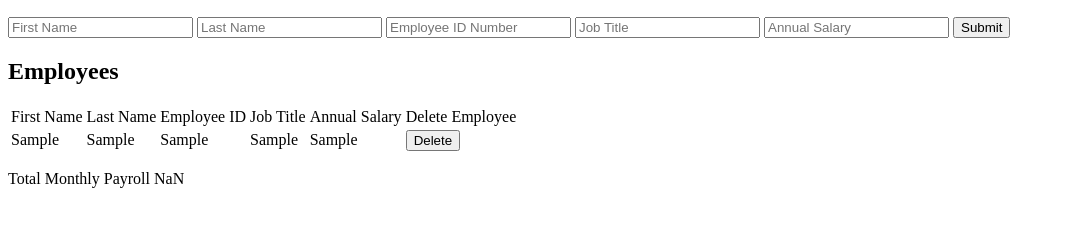
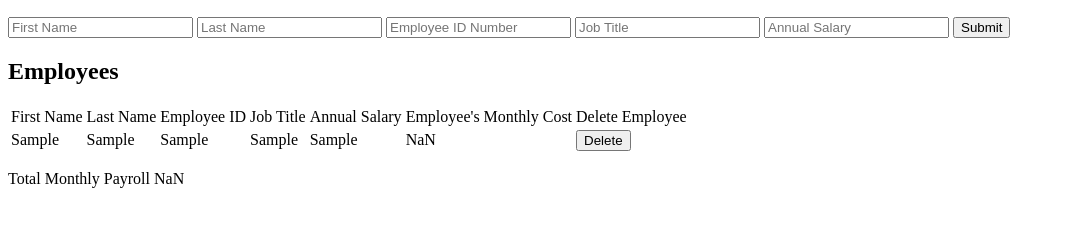
Before and after one commit to NekkidBear/JKL-weekend-salary-calculator, a website: page index.html in a window 1280 px wide. Both pictures are taken after typing "Sample", "Sample", "Sample", "Sample", "Sample" into the empty fields and a click on the button "Submit". Shown: the part 110-336 px from the top of the page, without its empty margins (0-1065 px from the left). Drawn offline with Linux system fonts and the light colour scheme.

Commit message:
adding monthly cost calculation to the table

```diff
--- a/index.html
+++ b/index.html
@@ -59,6 +59,7 @@
               <td>Employee ID</td>
               <td>Job Title</td>
               <td>Annual Salary</td>
+              <td>Employee's Monthly Cost</td>
               <td>Delete Employee</td>
             </tr>
           </thead>
--- a/script.js
+++ b/script.js
@@ -18,13 +18,16 @@ function addEmployee(event) {
   let employeeID = document.getElementById("employeeID").value;
   let jobTitle = document.getElementById("jobTitle").value;
   let annualSalary = document.getElementById("annualSalary").value;
+  let employeeMonthlyCost = Math.floor(Number(annualSalary)/12);
+
   console.log(
     "data entered: ",
     firstName,
     lastName,
     employeeID,
     jobTitle,
-    annualSalary
+    annualSalary,
+    employeeMonthlyCost
   );
 
   // select the table body
@@ -37,6 +40,7 @@ function addEmployee(event) {
                                 <td>${employeeID}</td>
                                 <td>${jobTitle}</td>
                                 <td>${annualSalary}</td>
+                                <td>${employeeMonthlyCost}</td>
                                 <td><button onclick="deleteEmployee(event)">Delete</button></td>
                             </tr>`;
 
```
